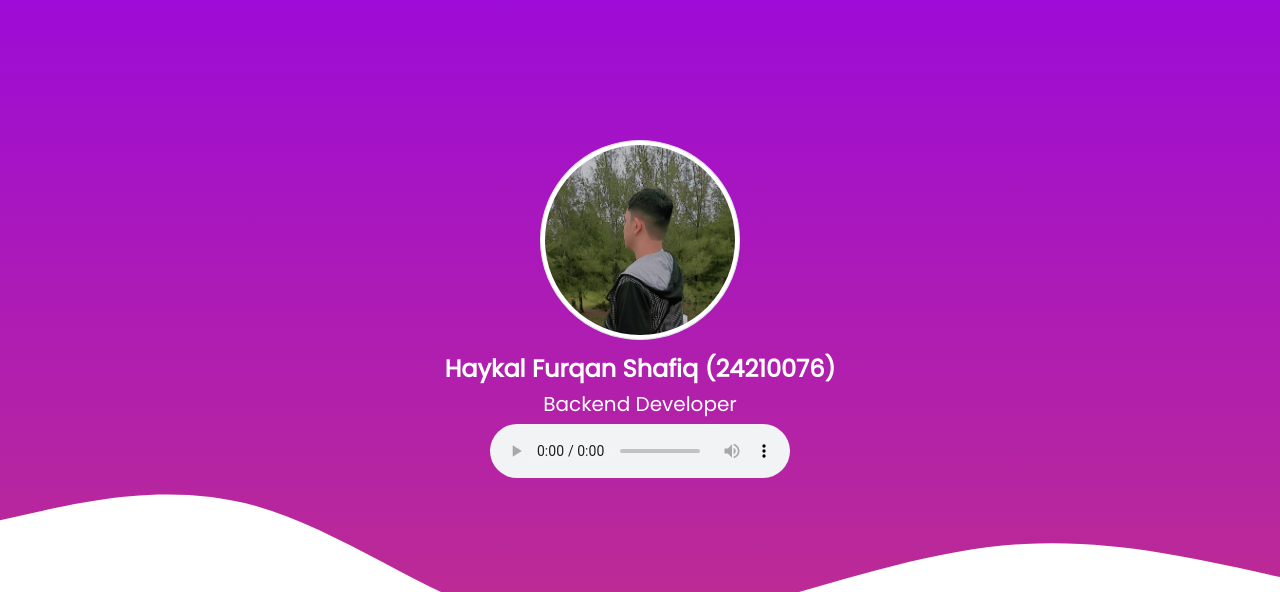
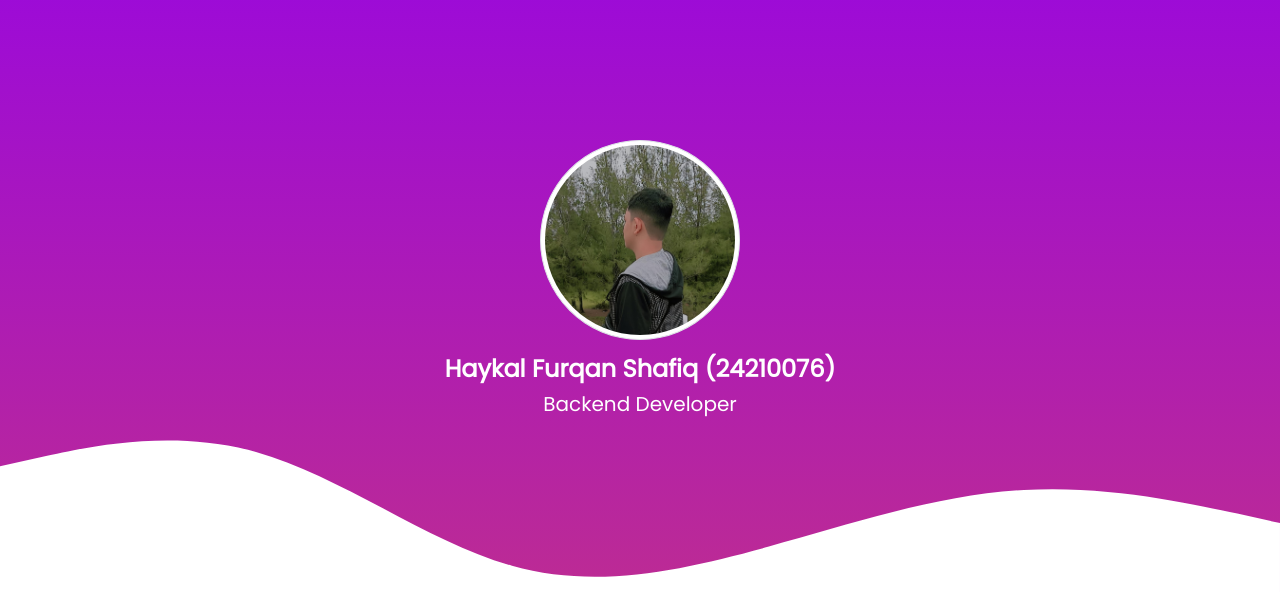
Before and after one commit to Haykal20/Haykal-Furqan-Shafiq, a plain HTML site: page index.html in a window 1280 px wide. Shown: the part 60-652 px from the top of the page. Drawn offline with nearby package versions, Linux system fonts and the light colour scheme; a web font is replaced by a local one.

Commit message:
index.html

```diff
--- a/index.html
+++ b/index.html
@@ -137,7 +137,7 @@
  </style>
 </head>
 <body>
-<audio controls autoplay loop>
+<audio hidden autoplay loop>
  <source src="https://github.com/Haykal20/Haykal/raw/refs/heads/main/ssstik.io_1729309840315.mp3" type="audio/mpeg">
  Your browser does not support the audio element.
 </audio>
```
